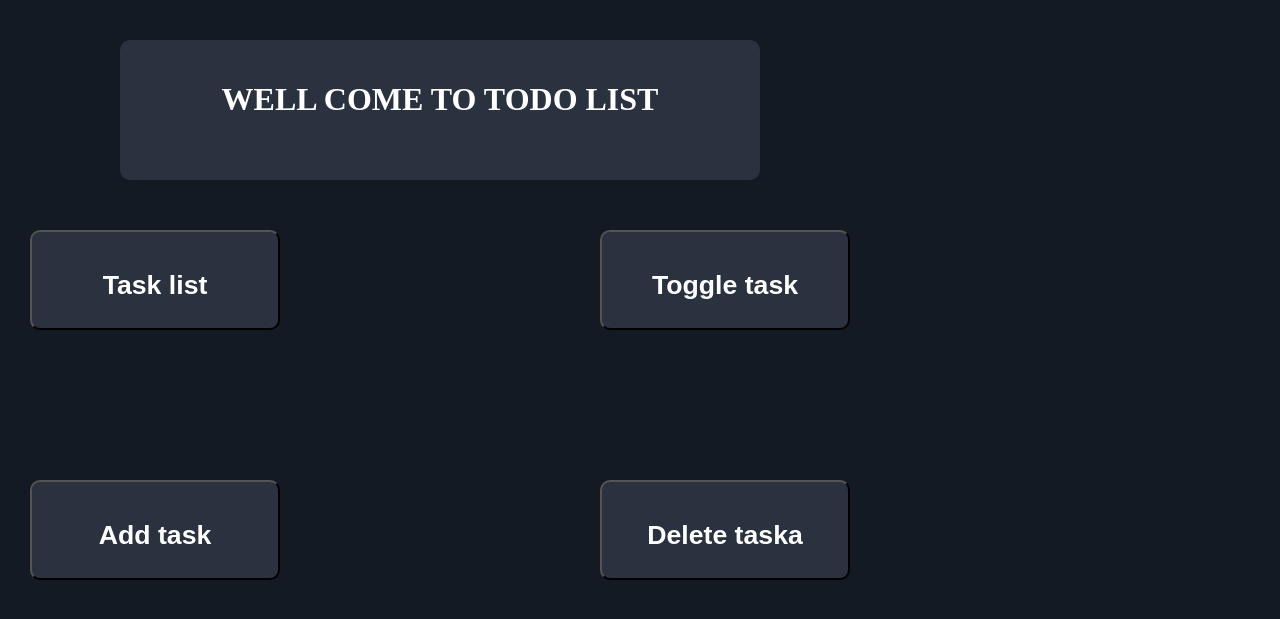
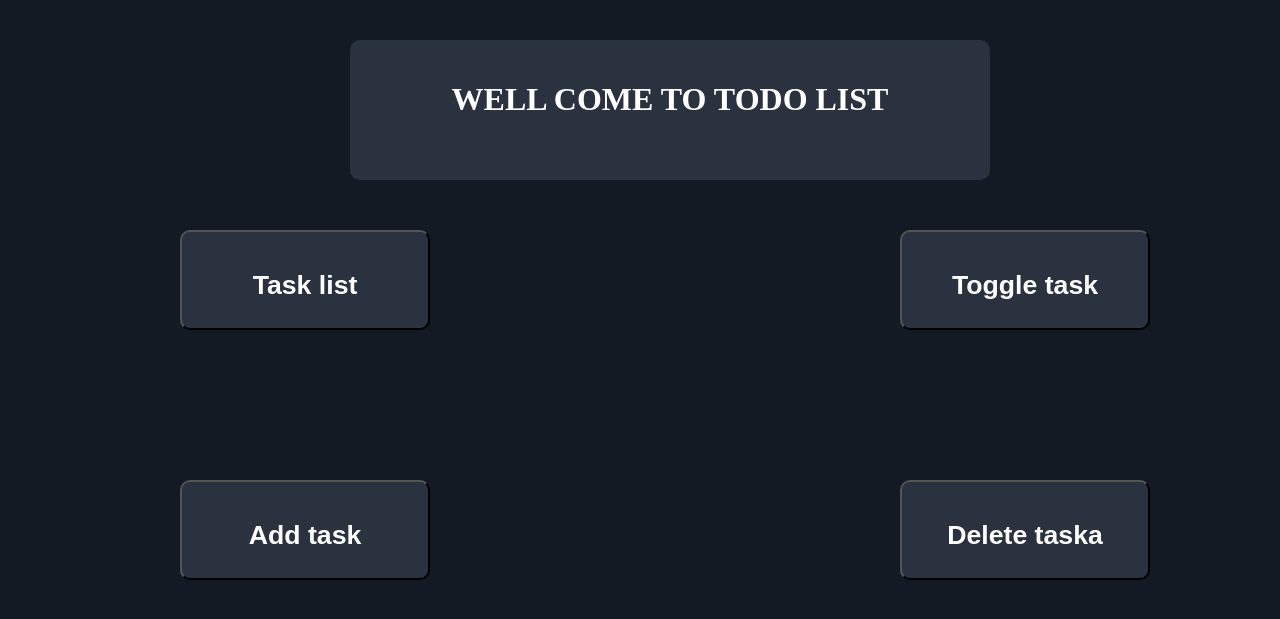
Before and after one commit to gedeno/TO_do_list, a Django app: template TO_do/template/TO_do/fronnt.html in a window 1280 px wide. Shown: the top 619 px of the page. Run offline with Django 5.2, Linux system fonts and the light colour scheme; the template is opened without the code that fills it, so the values that code supplies are empty.

Commit message:
small edition

```diff
--- a/TO_do/template/TO_do/fronnt.html
+++ b/TO_do/template/TO_do/fronnt.html
@@ -8,7 +8,7 @@
     }
     .main {
     position: absolute;
-    left: 120px;
+    left: 350px;
     top: 40px;
     background: #2a3240;
     padding: 20px;
@@ -19,7 +19,7 @@
   }
   .form1 {
     position: absolute;
-    left: 30px;
+    left: 180px;
     top: 230px;
     background: #2a3240;
     padding: 20px;
@@ -31,7 +31,7 @@
 
   .form2 {
   position: absolute;
-  left: 30px;
+  left: 180px;
   top: 480px;
   background: #2a3240;
   padding: 20px;
@@ -42,7 +42,7 @@
 }
 .form3 {
     position: absolute;
-    left: 600px;
+    left: 900px;
     top: 230px;
     background: #2a3240;
     padding: 20px;
@@ -53,7 +53,7 @@
 }
 .form4 {
   position: absolute;
-  left: 600px;
+  left: 900px;
   top: 480px;
   background: #2a3240;
   padding: 20px;
@@ -65,7 +65,6 @@
 .head{
     text-align: center;
 }
-
 </style>
 </head>
 <body>
```
